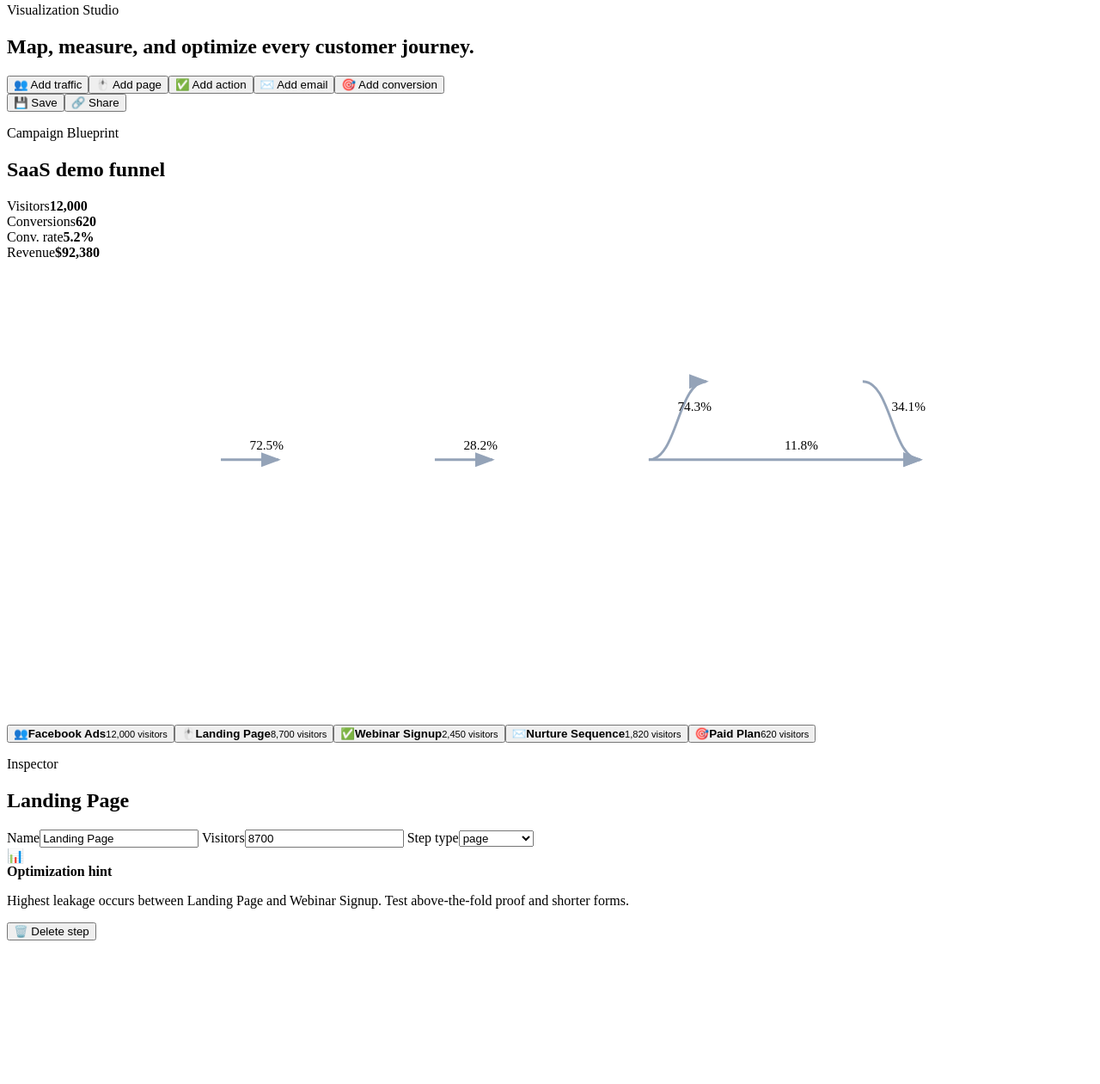
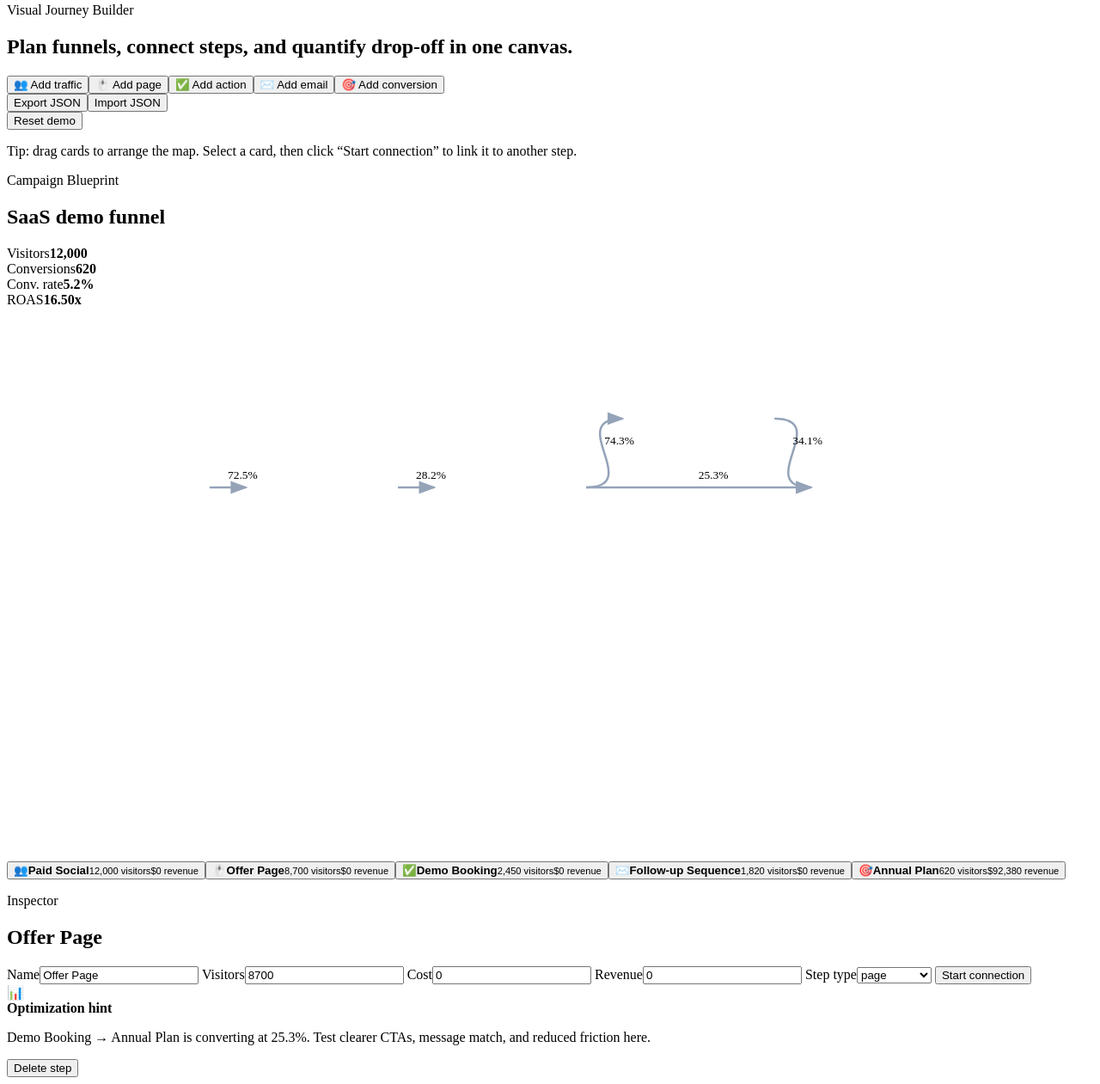
Before and after one commit to NanOoDeveloper/app.json, a website: page index.html in a window 1280 px wide. Shown: the part 40-1301 px from the top of the page at 86% size. Before the commit the page ends 1142 px from the top, so only its background shows below. Drawn offline with Linux system fonts and the light colour scheme.

Commit message:
Expand funnel builder interactions

```diff
--- a/src/main.js
+++ b/src/main.js
@@ -1,84 +1,140 @@
 const palette = { traffic: '#7c3aed', page: '#0ea5e9', action: '#10b981', email: '#f59e0b', conversion: '#ef4444' };
 const icons = { traffic: '👥', page: '🖱️', action: '✅', email: '✉️', conversion: '🎯' };
+const STORAGE_KEY = 'funnelflow-map-v2';
 
-let nodes = [
-  { id: 1, type: 'traffic', label: 'Facebook Ads', visitors: 12000, x: 70, y: 190 },
-  { id: 2, type: 'page', label: 'Landing Page', visitors: 8700, x: 330, y: 190 },
-  { id: 3, type: 'action', label: 'Webinar Signup', visitors: 2450, x: 590, y: 190 },
-  { id: 4, type: 'email', label: 'Nurture Sequence', visitors: 1820, x: 850, y: 95 },
-  { id: 5, type: 'conversion', label: 'Paid Plan', visitors: 620, x: 1110, y: 190 },
-];
-let edges = [
-  { from: 1, to: 2, rate: 72.5 }, { from: 2, to: 3, rate: 28.2 }, { from: 3, to: 4, rate: 74.3 },
-  { from: 4, to: 5, rate: 34.1 }, { from: 3, to: 5, rate: 11.8 },
-];
-let selectedId = 2;
+const demo = {
+  nodes: [
+    { id: 1, type: 'traffic', label: 'Paid Social', visitors: 12000, x: 70, y: 190, cost: 5200, revenue: 0 },
+    { id: 2, type: 'page', label: 'Offer Page', visitors: 8700, x: 330, y: 190, cost: 0, revenue: 0 },
+    { id: 3, type: 'action', label: 'Demo Booking', visitors: 2450, x: 590, y: 190, cost: 0, revenue: 0 },
+    { id: 4, type: 'email', label: 'Follow-up Sequence', visitors: 1820, x: 850, y: 95, cost: 400, revenue: 0 },
+    { id: 5, type: 'conversion', label: 'Annual Plan', visitors: 620, x: 1110, y: 190, cost: 0, revenue: 92380 },
+  ],
+  edges: [
+    { id: 1, from: 1, to: 2 }, { id: 2, from: 2, to: 3 }, { id: 3, from: 3, to: 4 },
+    { id: 4, from: 4, to: 5 }, { id: 5, from: 3, to: 5 },
+  ],
+};
+
+let state = loadState();
+let selectedId = state.nodes[1]?.id || state.nodes[0]?.id;
+let connectFrom = null;
+let drag = null;
 
 const app = document.querySelector('#app');
+const filePicker = Object.assign(document.createElement('input'), { type: 'file', accept: 'application/json', hidden: true });
+document.body.append(filePicker);
+
 const currency = new Intl.NumberFormat('en-US', { style: 'currency', currency: 'USD', maximumFractionDigits: 0 });
 const number = new Intl.NumberFormat('en-US');
 
+function loadState() {
+  try {
+    const saved = JSON.parse(localStorage.getItem(STORAGE_KEY));
+    if (saved?.nodes?.length) return saved;
+  } catch (_) { /* ignore invalid saved maps */ }
+  return structuredClone(demo);
+}
+function saveState() { localStorage.setItem(STORAGE_KEY, JSON.stringify(state)); }
+function selectedNode() { return state.nodes.find((node) => node.id === selectedId) || state.nodes[0]; }
+function stepRate(edge) {
+  const from = state.nodes.find((node) => node.id === edge.from);
+  const to = state.nodes.find((node) => node.id === edge.to);
+  return from?.visitors ? `${((to.visitors / from.visitors) * 100).toFixed(1)}%` : '0.0%';
+}
 function stats() {
-  const traffic = nodes.filter((node) => node.type === 'traffic').reduce((sum, node) => sum + node.visitors, 0);
-  const conversions = nodes.filter((node) => node.type === 'conversion').reduce((sum, node) => sum + node.visitors, 0);
-  return { traffic, conversions, conversionRate: traffic ? ((conversions / traffic) * 100).toFixed(1) : '0.0', revenue: conversions * 149 };
+  const traffic = state.nodes.filter((node) => node.type === 'traffic').reduce((sum, node) => sum + node.visitors, 0);
+  const conversions = state.nodes.filter((node) => node.type === 'conversion').reduce((sum, node) => sum + node.visitors, 0);
+  const cost = state.nodes.reduce((sum, node) => sum + (node.cost || 0), 0);
+  const revenue = state.nodes.reduce((sum, node) => sum + (node.revenue || 0), 0);
+  return { traffic, conversions, conversionRate: traffic ? ((conversions / traffic) * 100).toFixed(1) : '0.0', cost, revenue, roas: cost ? (revenue / cost).toFixed(2) : '0.00' };
 }
 
 function render() {
-  const selected = nodes.find((node) => node.id === selectedId) || nodes[0];
+  const selected = selectedNode();
   const kpi = stats();
   app.innerHTML = `
     <aside class="sidebar">
       <div class="brand"><span>✦</span> FunnelFlow</div>
-      <p class="eyebrow">Visualization Studio</p>
-      <h1>Map, measure, and optimize every customer journey.</h1>
+      <p class="eyebrow">Visual Journey Builder</p>
+      <h1>Plan funnels, connect steps, and quantify drop-off in one canvas.</h1>
       <div class="toolbox">${Object.keys(palette).map((type) => `<button data-add="${type}"><span>${icons[type]}</span> Add ${type}</button>`).join('')}</div>
-      <div class="actions"><button>💾 Save</button><button>🔗 Share</button></div>
+      <div class="actions"><button data-export>Export JSON</button><button data-import>Import JSON</button></div>
+      <button class="ghost" data-reset>Reset demo</button>
+      <p class="help">Tip: drag cards to arrange the map. Select a card, then click “Start connection” to link it to another step.</p>
     </aside>
     <section class="workspace">
       <header class="topbar">
         <div><p class="eyebrow">Campaign Blueprint</p><h2>SaaS demo funnel</h2></div>
-        <div class="kpis">
-          ${card('Visitors', number.format(kpi.traffic))}${card('Conversions', number.format(kpi.conversions))}${card('Conv. rate', `${kpi.conversionRate}%`)}${card('Revenue', currency.format(kpi.revenue))}
-        </div>
+        <div class="kpis">${card('Visitors', number.format(kpi.traffic))}${card('Conversions', number.format(kpi.conversions))}${card('Conv. rate', `${kpi.conversionRate}%`)}${card('ROAS', `${kpi.roas}x`)}</div>
       </header>
-      <div class="canvas-card"><svg class="connector-layer" viewBox="0 0 1320 560">${connectors()}</svg>${nodes.map(nodeHtml).join('')}</div>
+      <div class="canvas-card" id="canvas"><svg class="connector-layer" viewBox="0 0 1500 760">${connectors()}</svg>${state.nodes.map(nodeHtml).join('')}</div>
     </section>
     <aside class="inspector">
       <p class="eyebrow">Inspector</p><h2>${escapeHtml(selected.label)}</h2>
       <label>Name<input id="name" value="${escapeHtml(selected.label)}"></label>
-      <label>Visitors<input id="visitors" type="number" value="${selected.visitors}"></label>
+      <label>Visitors<input id="visitors" type="number" min="0" value="${selected.visitors}"></label>
+      <label>Cost<input id="cost" type="number" min="0" value="${selected.cost || 0}"></label>
+      <label>Revenue<input id="revenue" type="number" min="0" value="${selected.revenue || 0}"></label>
       <label>Step type<select id="type">${Object.keys(palette).map((type) => `<option ${selected.type === type ? 'selected' : ''}>${type}</option>`).join('')}</select></label>
-      <div class="insight"><span>📊</span><div><strong>Optimization hint</strong><p>Highest leakage occurs between Landing Page and Webinar Signup. Test above-the-fold proof and shorter forms.</p></div></div>
-      <button class="danger" id="delete">🗑️ Delete step</button>
+      <button class="connect" id="connect">${connectFrom === selected.id ? 'Cancel connection' : 'Start connection'}</button>
+      <div class="insight"><span>📊</span><div><strong>Optimization hint</strong><p>${insight()}</p></div></div>
+      <button class="danger" id="delete">Delete step</button>
     </aside>`;
   bindEvents(selected);
 }
 
 function card(label, value) { return `<div class="kpi"><span>${label}</span><strong>${value}</strong></div>`; }
-function nodeHtml(node) { return `<button class="funnel-node ${node.id === selectedId ? 'selected' : ''}" data-select="${node.id}" style="left:${node.x}px;top:${node.y}px;--accent:${palette[node.type]}"><span class="node-icon">${icons[node.type]}</span><span><strong>${escapeHtml(node.label)}</strong><small>${number.format(node.visitors)} visitors</small></span></button>`; }
+function nodeHtml(node) {
+  return `<button class="funnel-node ${node.id === selectedId ? 'selected' : ''} ${connectFrom === node.id ? 'connecting' : ''}" data-select="${node.id}" style="left:${node.x}px;top:${node.y}px;--accent:${palette[node.type]}"><span class="node-icon">${icons[node.type]}</span><span><strong>${escapeHtml(node.label)}</strong><small>${number.format(node.visitors)} visitors</small><small>${currency.format(node.revenue || 0)} revenue</small></span></button>`;
+}
 function connectors() {
-  return `<defs><marker id="arrow" markerWidth="10" markerHeight="10" refX="7" refY="3" orient="auto"><path d="M0,0 L0,6 L8,3 z" fill="#94a3b8" /></marker></defs>` + edges.map((edge) => {
-    const from = nodes.find((node) => node.id === edge.from); const to = nodes.find((node) => node.id === edge.to); if (!from || !to) return '';
-    const x1 = from.x + 190, y1 = from.y + 52, x2 = to.x, y2 = to.y + 52, mid = (x2 - x1) / 2;
-    return `<g><path d="M ${x1} ${y1} C ${x1 + mid} ${y1}, ${x2 - mid} ${y2}, ${x2} ${y2}" stroke="#94a3b8" stroke-width="3" fill="none" marker-end="url(#arrow)"/><text x="${(x1 + x2) / 2}" y="${(y1 + y2) / 2 - 12}" class="edge-label">${edge.rate}%</text></g>`;
+  return `<defs><marker id="arrow" markerWidth="10" markerHeight="10" refX="7" refY="3" orient="auto"><path d="M0,0 L0,6 L8,3 z" fill="#94a3b8" /></marker></defs>` + state.edges.map((edge) => {
+    const from = state.nodes.find((node) => node.id === edge.from); const to = state.nodes.find((node) => node.id === edge.to); if (!from || !to) return '';
+    const x1 = from.x + 210, y1 = from.y + 58, x2 = to.x, y2 = to.y + 58, mid = Math.max(80, Math.abs(x2 - x1) / 2);
+    return `<g><path d="M ${x1} ${y1} C ${x1 + mid} ${y1}, ${x2 - mid} ${y2}, ${x2} ${y2}" stroke="#94a3b8" stroke-width="3" fill="none" marker-end="url(#arrow)"/><text x="${(x1 + x2) / 2}" y="${(y1 + y2) / 2 - 12}" class="edge-label">${stepRate(edge)}</text></g>`;
   }).join('');
+}
+function insight() {
+  const worst = state.edges.map((edge) => ({ edge, rate: parseFloat(stepRate(edge)) })).sort((a, b) => a.rate - b.rate)[0];
+  if (!worst) return 'Add connections between steps to reveal conversion gaps and opportunities.';
+  const from = state.nodes.find((node) => node.id === worst.edge.from); const to = state.nodes.find((node) => node.id === worst.edge.to);
+  return `${from.label} → ${to.label} is converting at ${worst.rate.toFixed(1)}%. Test clearer CTAs, message match, and reduced friction here.`;
 }
 function bindEvents(selected) {
   document.querySelectorAll('[data-add]').forEach((button) => button.addEventListener('click', () => addNode(button.dataset.add)));
-  document.querySelectorAll('[data-select]').forEach((button) => button.addEventListener('click', () => { selectedId = Number(button.dataset.select); render(); }));
-  document.querySelector('#name').addEventListener('input', (event) => updateSelected('label', event.target.value));
-  document.querySelector('#visitors').addEventListener('input', (event) => updateSelected('visitors', Number(event.target.value)));
-  document.querySelector('#type').addEventListener('change', (event) => updateSelected('type', event.target.value));
+  document.querySelectorAll('[data-select]').forEach((button) => {
+    button.addEventListener('click', () => selectOrConnect(Number(button.dataset.select)));
+    button.addEventListener('pointerdown', startDrag);
+  });
+  ['name', 'visitors', 'cost', 'revenue', 'type'].forEach((id) => document.querySelector(`#${id}`).addEventListener('input', (event) => updateSelected(id === 'name' ? 'label' : id, event.target.type === 'number' ? Number(event.target.value) : event.target.value)));
+  document.querySelector('#connect').addEventListener('click', () => { connectFrom = connectFrom === selected.id ? null : selected.id; render(); });
   document.querySelector('#delete').addEventListener('click', () => removeSelected(selected.id));
+  document.querySelector('[data-reset]').addEventListener('click', resetDemo);
+  document.querySelector('[data-export]').addEventListener('click', exportMap);
+  document.querySelector('[data-import]').addEventListener('click', () => filePicker.click());
 }
-function addNode(type) {
-  const id = Math.max(...nodes.map((node) => node.id)) + 1;
-  nodes = [...nodes, { id, type, label: `${type[0].toUpperCase()}${type.slice(1)} Step`, visitors: 1000, x: 160 + (nodes.length % 4) * 250, y: 360 + Math.floor(nodes.length / 4) * 130 }];
+function selectOrConnect(id) {
+  if (connectFrom && connectFrom !== id && !state.edges.some((edge) => edge.from === connectFrom && edge.to === id)) {
+    state.edges.push({ id: Date.now(), from: connectFrom, to: id }); connectFrom = null; saveState(); render(); return;
+  }
   selectedId = id; render();
 }
-function updateSelected(field, value) { nodes = nodes.map((node) => node.id === selectedId ? { ...node, [field]: value } : node); render(); }
-function removeSelected(id) { if (nodes.length <= 1) return; nodes = nodes.filter((node) => node.id !== id); edges = edges.filter((edge) => edge.from !== id && edge.to !== id); selectedId = nodes[0].id; render(); }
+function startDrag(event) {
+  if (event.button !== 0) return;
+  const node = state.nodes.find((item) => item.id === Number(event.currentTarget.dataset.select));
+  drag = { id: node.id, dx: event.clientX - node.x, dy: event.clientY - node.y };
+  event.currentTarget.setPointerCapture(event.pointerId);
+  window.addEventListener('pointermove', dragNode); window.addEventListener('pointerup', stopDrag, { once: true });
+}
+function dragNode(event) { if (!drag) return; state.nodes = state.nodes.map((node) => node.id === drag.id ? { ...node, x: Math.max(20, event.clientX - drag.dx), y: Math.max(20, event.clientY - drag.dy) } : node); saveState(); render(); }
+function stopDrag() { drag = null; window.removeEventListener('pointermove', dragNode); }
+function addNode(type) { const id = Math.max(0, ...state.nodes.map((node) => node.id)) + 1; state.nodes.push({ id, type, label: `${type[0].toUpperCase()}${type.slice(1)} Step`, visitors: 1000, x: 140 + (state.nodes.length % 4) * 270, y: 390 + Math.floor(state.nodes.length / 4) * 150, cost: 0, revenue: 0 }); selectedId = id; saveState(); render(); }
+function updateSelected(field, value) { state.nodes = state.nodes.map((node) => node.id === selectedId ? { ...node, [field]: value } : node); saveState(); render(); }
+function removeSelected(id) { if (state.nodes.length <= 1) return; state.nodes = state.nodes.filter((node) => node.id !== id); state.edges = state.edges.filter((edge) => edge.from !== id && edge.to !== id); selectedId = state.nodes[0].id; connectFrom = null; saveState(); render(); }
+function resetDemo() { state = structuredClone(demo); selectedId = 2; connectFrom = null; saveState(); render(); }
+function exportMap() { const blob = new Blob([JSON.stringify(state, null, 2)], { type: 'application/json' }); const url = URL.createObjectURL(blob); const link = Object.assign(document.createElement('a'), { href: url, download: 'funnelflow-map.json' }); link.click(); URL.revokeObjectURL(url); }
+filePicker.addEventListener('change', async () => { const file = filePicker.files[0]; if (!file) return; const imported = JSON.parse(await file.text()); if (imported.nodes?.length && Array.isArray(imported.edges)) { state = imported; selectedId = state.nodes[0].id; saveState(); render(); } filePicker.value = ''; });
 function escapeHtml(value) { return String(value).replace(/[&<>'"]/g, (char) => ({ '&': '&amp;', '<': '&lt;', '>': '&gt;', "'": '&#39;', '"': '&quot;' }[char])); }
 
 render();
--- a/src/styles.css
+++ b/src/styles.css
@@ -2,36 +2,41 @@
 * { box-sizing: border-box; }
 body { margin: 0; min-width: 1180px; }
 button, input, select { font: inherit; }
-.app-shell { min-height: 100vh; display: grid; grid-template-columns: 300px 1fr 320px; background: radial-gradient(circle at top left, #dbeafe, transparent 38%), #eef2f7; }
-.sidebar, .inspector { background: rgba(255,255,255,.88); backdrop-filter: blur(18px); border-right: 1px solid #dbe3ef; padding: 28px; }
+.app-shell { min-height: 100vh; display: grid; grid-template-columns: 310px 1fr 330px; background: radial-gradient(circle at top left, #dbeafe, transparent 38%), #eef2f7; }
+.sidebar, .inspector { background: rgba(255,255,255,.9); backdrop-filter: blur(18px); border-right: 1px solid #dbe3ef; padding: 28px; }
 .inspector { border-right: 0; border-left: 1px solid #dbe3ef; }
 .brand { display: flex; align-items: center; gap: 10px; font-weight: 900; font-size: 1.35rem; color: #5b21b6; }
 .eyebrow { text-transform: uppercase; letter-spacing: .14em; font-size: .72rem; font-weight: 800; color: #64748b; margin: 22px 0 8px; }
 h1 { font-size: 2rem; line-height: 1.08; margin: 0 0 24px; }
 h2 { margin: 0; font-size: 1.45rem; }
 .toolbox { display: grid; gap: 10px; margin: 26px 0; }
-.toolbox button, .actions button, .danger { display: flex; align-items: center; gap: 10px; border: 0; border-radius: 14px; padding: 13px 14px; background: #f1f5f9; color: #334155; cursor: pointer; font-weight: 750; transition: .2s ease; }
-.toolbox button:hover, .actions button:hover { transform: translateY(-1px); background: #e0e7ff; color: #4338ca; }
+.toolbox button, .actions button, .ghost, .connect, .danger { display: flex; align-items: center; justify-content: center; gap: 10px; border: 0; border-radius: 14px; padding: 13px 14px; background: #f1f5f9; color: #334155; cursor: pointer; font-weight: 750; transition: .2s ease; }
+.toolbox button { justify-content: flex-start; }
+.toolbox button:hover, .actions button:hover, .ghost:hover, .connect:hover { transform: translateY(-1px); background: #e0e7ff; color: #4338ca; }
 .actions { display: grid; grid-template-columns: 1fr 1fr; gap: 10px; }
+.ghost { width: 100%; margin-top: 10px; background: #fff; border: 1px solid #cbd5e1; }
+.help { margin-top: 20px; padding: 14px; border-radius: 16px; color: #475569; background: #f8fafc; line-height: 1.5; }
 .workspace { padding: 26px; min-width: 0; }
 .topbar { display: flex; justify-content: space-between; gap: 20px; align-items: center; margin-bottom: 22px; }
 .kpis { display: grid; grid-template-columns: repeat(4, minmax(112px, 1fr)); gap: 12px; }
 .kpi { background: #fff; border: 1px solid #dbe3ef; border-radius: 18px; padding: 14px 16px; box-shadow: 0 12px 30px rgba(15, 23, 42, .06); }
 .kpi span { display: block; color: #64748b; font-size: .78rem; font-weight: 800; }
 .kpi strong { font-size: 1.25rem; }
-.canvas-card { position: relative; height: calc(100vh - 128px); min-height: 620px; overflow: auto; border-radius: 30px; background-color: #f8fafc; background-image: linear-gradient(#e2e8f0 1px, transparent 1px), linear-gradient(90deg, #e2e8f0 1px, transparent 1px); background-size: 32px 32px; box-shadow: inset 0 0 0 1px #dbe3ef, 0 24px 60px rgba(15, 23, 42, .08); }
-.connector-layer { position: absolute; inset: 0; width: 1320px; height: 560px; pointer-events: none; }
+.canvas-card { position: relative; height: calc(100vh - 128px); min-height: 680px; overflow: auto; border-radius: 30px; background-color: #f8fafc; background-image: linear-gradient(#e2e8f0 1px, transparent 1px), linear-gradient(90deg, #e2e8f0 1px, transparent 1px); background-size: 32px 32px; box-shadow: inset 0 0 0 1px #dbe3ef, 0 24px 60px rgba(15, 23, 42, .08); }
+.connector-layer { position: absolute; inset: 0; width: 1500px; height: 760px; pointer-events: none; }
 .edge-label { fill: #475569; font-size: 14px; font-weight: 800; paint-order: stroke; stroke: #f8fafc; stroke-width: 6px; }
-.funnel-node { position: absolute; width: 190px; min-height: 104px; border: 2px solid transparent; border-radius: 22px; background: #fff; box-shadow: 0 18px 36px rgba(15, 23, 42, .12); display: flex; gap: 14px; align-items: center; padding: 18px; cursor: pointer; text-align: left; }
+.funnel-node { position: absolute; width: 210px; min-height: 116px; border: 2px solid transparent; border-radius: 22px; background: #fff; box-shadow: 0 18px 36px rgba(15, 23, 42, .12); display: flex; gap: 14px; align-items: center; padding: 18px; cursor: grab; text-align: left; user-select: none; touch-action: none; }
+.funnel-node:active { cursor: grabbing; }
 .funnel-node::before { content: ''; position: absolute; inset: 0 auto 0 0; width: 7px; border-radius: 22px 0 0 22px; background: var(--accent); }
 .funnel-node.selected { border-color: var(--accent); box-shadow: 0 22px 48px color-mix(in srgb, var(--accent) 25%, transparent); }
+.funnel-node.connecting { outline: 4px dashed color-mix(in srgb, var(--accent) 45%, transparent); outline-offset: 5px; }
 .node-icon { display: grid; place-items: center; width: 42px; height: 42px; border-radius: 14px; color: #fff; background: var(--accent); flex: none; }
 .funnel-node strong, .funnel-node small { display: block; }
 .funnel-node small { color: #64748b; margin-top: 5px; }
-.inspector label { display: grid; gap: 8px; margin-top: 18px; color: #475569; font-weight: 800; }
+.inspector label { display: grid; gap: 8px; margin-top: 14px; color: #475569; font-weight: 800; }
 .inspector input, .inspector select { border: 1px solid #cbd5e1; border-radius: 13px; padding: 12px; background: #fff; color: #0f172a; }
+.connect { width: 100%; margin-top: 18px; background: #dcfce7; color: #166534; }
 .insight { display: flex; gap: 14px; margin: 24px 0; padding: 18px; border-radius: 20px; background: #eff6ff; color: #1e3a8a; }
-.insight svg { flex: none; margin-top: 2px; }
 .insight p { margin: 6px 0 0; line-height: 1.45; color: #475569; }
-.danger { width: 100%; justify-content: center; background: #fee2e2; color: #b91c1c; }
+.danger { width: 100%; background: #fee2e2; color: #b91c1c; }
 @media (max-width: 1200px) { body { min-width: 0; } .app-shell { grid-template-columns: 1fr; } .sidebar, .inspector { border: 0; } .topbar { align-items: stretch; flex-direction: column; } .kpis { grid-template-columns: repeat(2, 1fr); } }
```
Also changed, not shown: README.md, dist/src/main.js, dist/src/styles.css.
